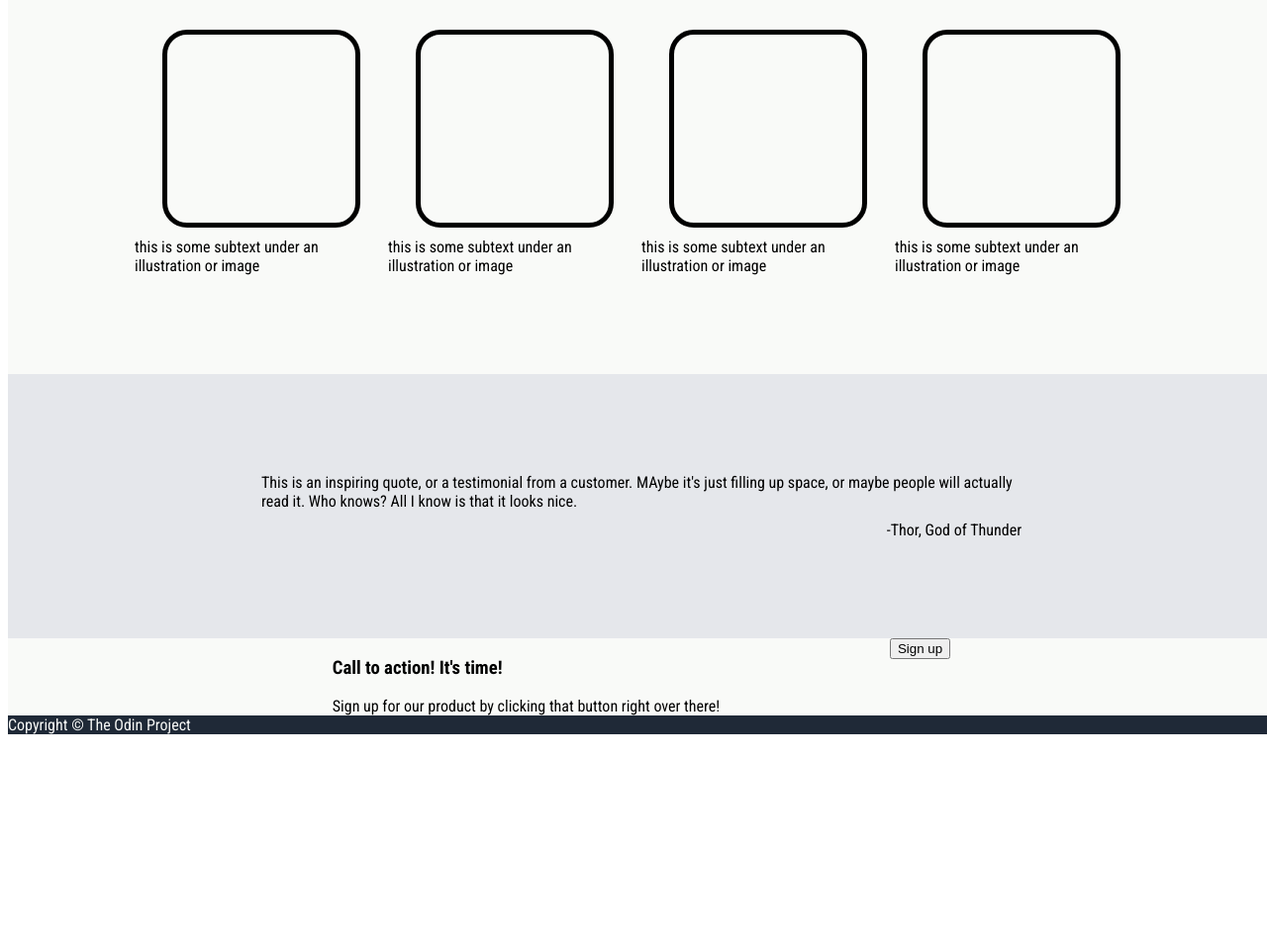
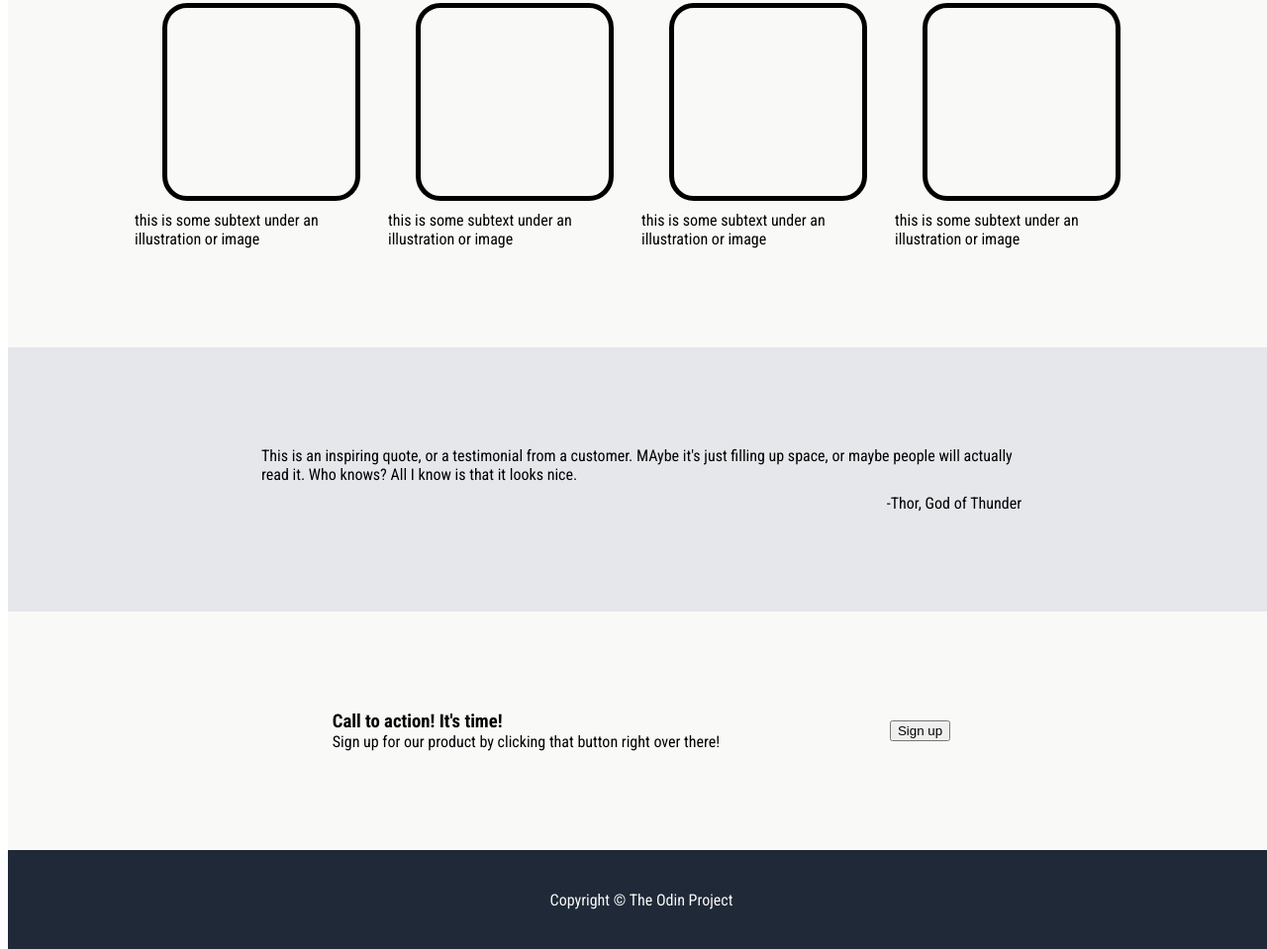
Before and after one commit to robioat/responsive-landing-page, a plain HTML site: page index.html in a window 1280 px wide. Shown: the part 492-1451 px from the top of the page at 99% size. Before the commit the page ends 1234 px from the top, so only its background shows below. Drawn offline with Linux system fonts and the light colour scheme.

Commit message:
Finished layout call to action + Footer

```diff
--- a/css/style.css
+++ b/css/style.css
@@ -19,7 +19,8 @@ p.no-margin{
 }
 /* Heading Styles */
 h1,h2,h3,h4,h5,h6{
-
+    margin:0;
+    padding:0;
 }
 h1{}
 
@@ -145,6 +146,7 @@ h1{}
     flex-direction:row;
     justify-content:center;
     background-color:var(--off-white);
+    padding:var(--section-vertical-padding) 0;
 }
 .call-to-action{
     display:flex;
@@ -152,12 +154,23 @@ h1{}
     justify-content:space-evenly;
     gap:var(--section-vertical-padding);
     width:var(--small-container-width);
-
+}
+.call-to-action-body{
+    display:flex;
+    justify-content:center;
+    flex-direction:column;
+}
+.call-to-action-button{
+    display:flex;
+    justify-content:center;
+    align-items:center;
 }
 /*footer*/
-.footer-container{
+.footer{
+    display:flex;
+    justify-content:center;
+    align-items:center;
+    height:var(--section-vertical-padding);
     background-color:var(--dark-blue);
-}
-.footer{
     color:var(--off-white);
 }
--- a/index.html
+++ b/index.html
@@ -82,10 +82,8 @@
         </div>
     </div>
 
-    <div class="footer-container">
-        <div class="footer">
-            <p class="no-margin">Copyright &copy; The Odin Project</p>
-        </div>
+    <div class="footer">
+        <p class="no-margin">Copyright &copy; The Odin Project</p>
     </div>
 </body>
 </html>
```
